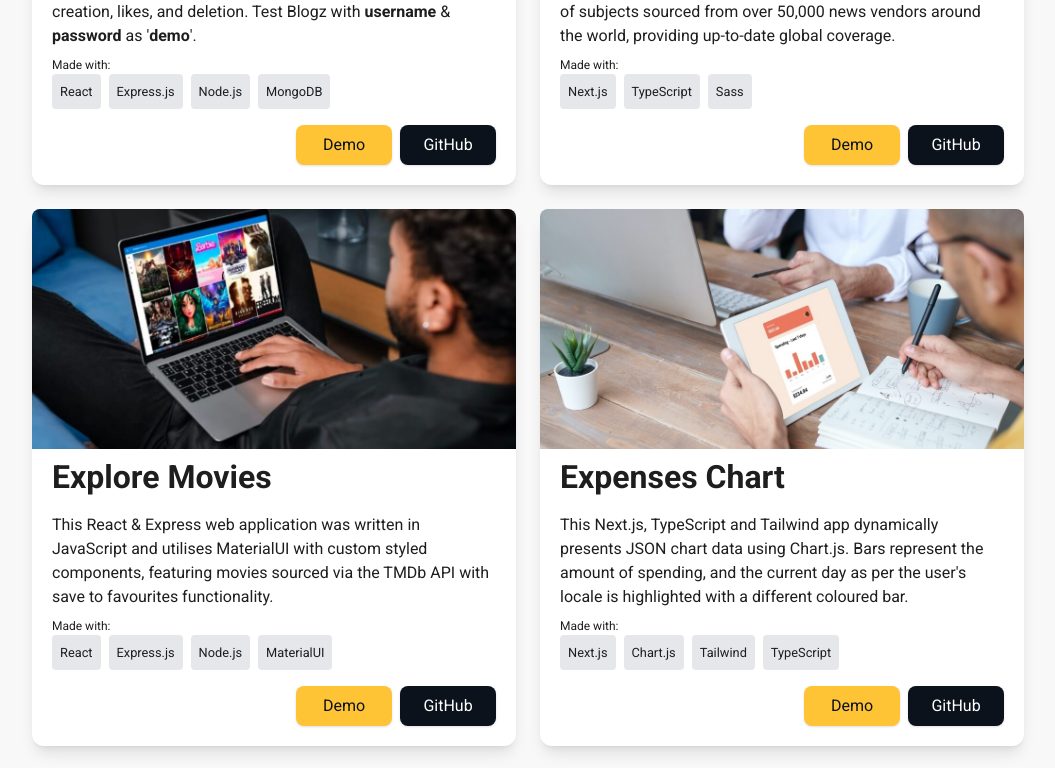
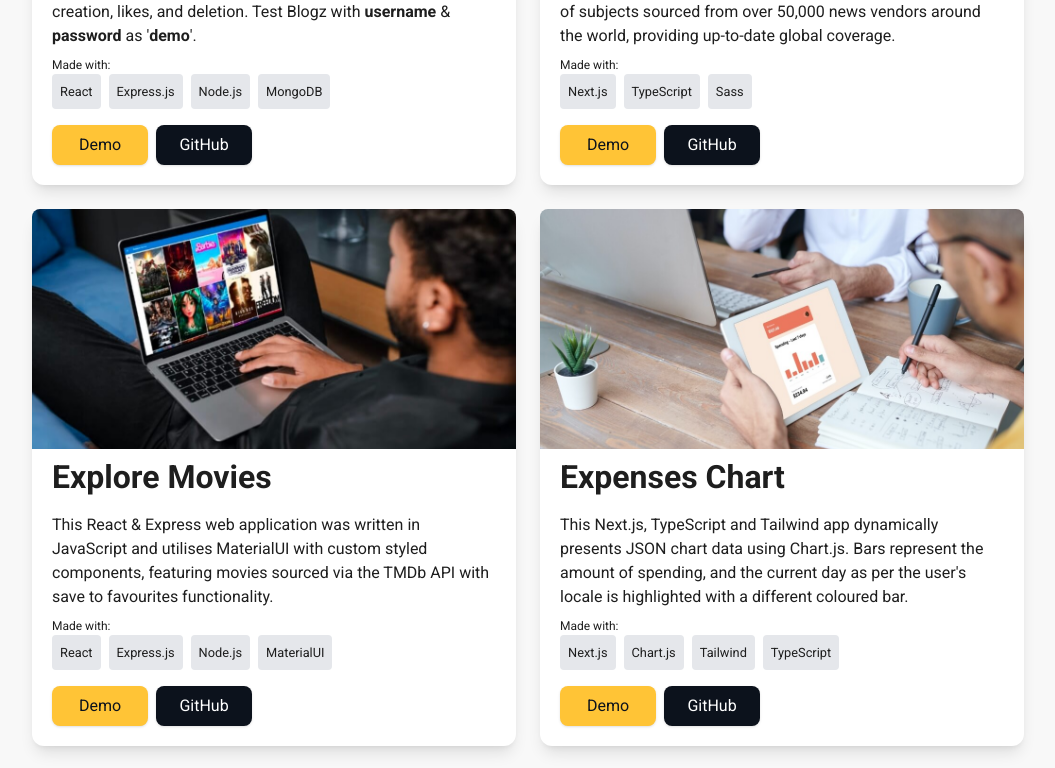
Before and after one commit to adamrichardturner/portfolio-2023, a Next.js app: page / in a window 1280 px wide. Shown: the part 1420-2188 px from the top of the page, without its empty margins (112-1167 px from the left). Built offline with nearby package versions, Linux system fonts and the light colour scheme.

Commit message:
Changed button alignment

```diff
--- a/components/ProjectComponent/ProjectComponent.tsx
+++ b/components/ProjectComponent/ProjectComponent.tsx
@@ -71,7 +71,7 @@
         </div>
 
         {/* Project Links */}
-        <div className="flex justify-end items-center">
+        <div className="flex justify-start items-center">
           {/* Conditional rendering for Live Demo link */}
           {project.demoLink && (
             <a
```
